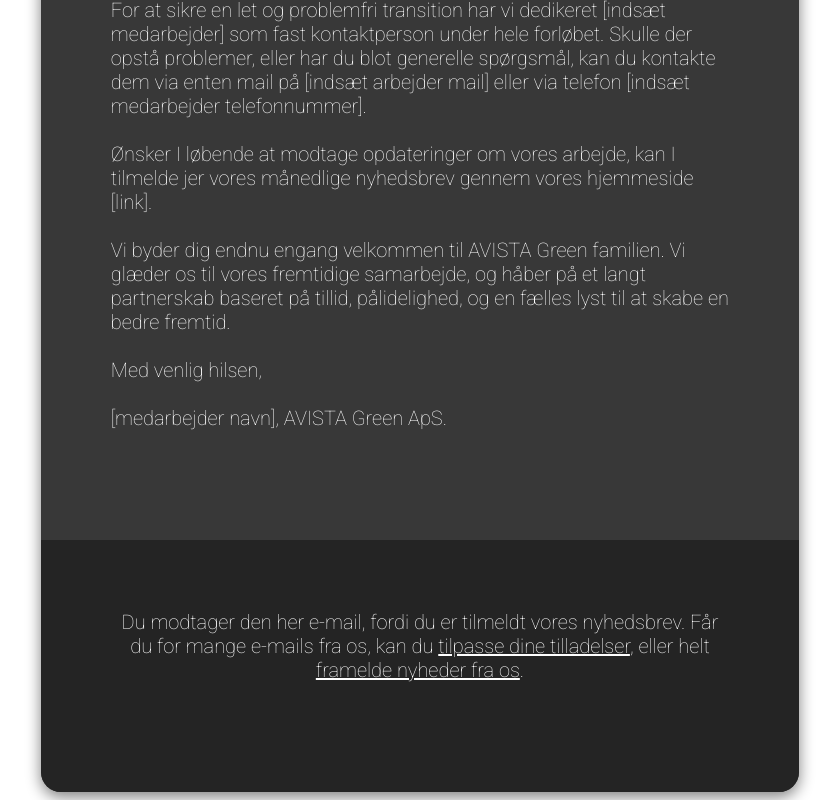
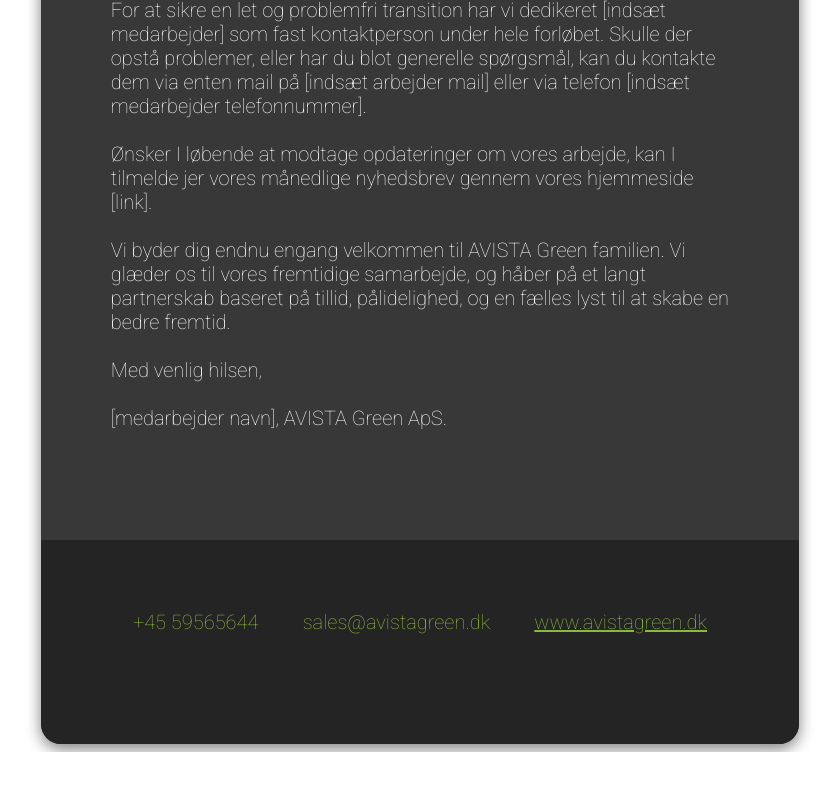
Before and after one commit to nbjo48970/newstest, a plain HTML site: page welcome.html in a window 1280 px wide. Shown: the part 1576-2376 px from the top of the page, without its empty margins (220-1059 px from the left). After the commit the page ends 2328 px from the top, so only its background shows below. Drawn offline with Linux system fonts and the light colour scheme.

Commit message:
Tilføjelse af footer

```diff
--- a/welcome.html
+++ b/welcome.html
@@ -24,7 +24,11 @@
       </div>
 
       <div id="bottom">
-        <p> Du modtager den her e-mail, fordi du er tilmeldt vores nyhedsbrev. Får du for mange e-mails fra os, kan du <a href="#">tilpasse dine tilladelser</a>, eller helt <a href="#">framelde nyheder fra os</a>.</p>
+        <div id="contact">
+          <p>+45 59565644</p>
+          <p>sales@avistagreen.dk</p>
+          <p><a href="#">www.avistagreen.dk</a></p>
+        </div>
       </div>
     </div>
 </body>
```
Also changed, not shown: events.html (+5 -0 lines), numbers.html (+5 -0 lines).
